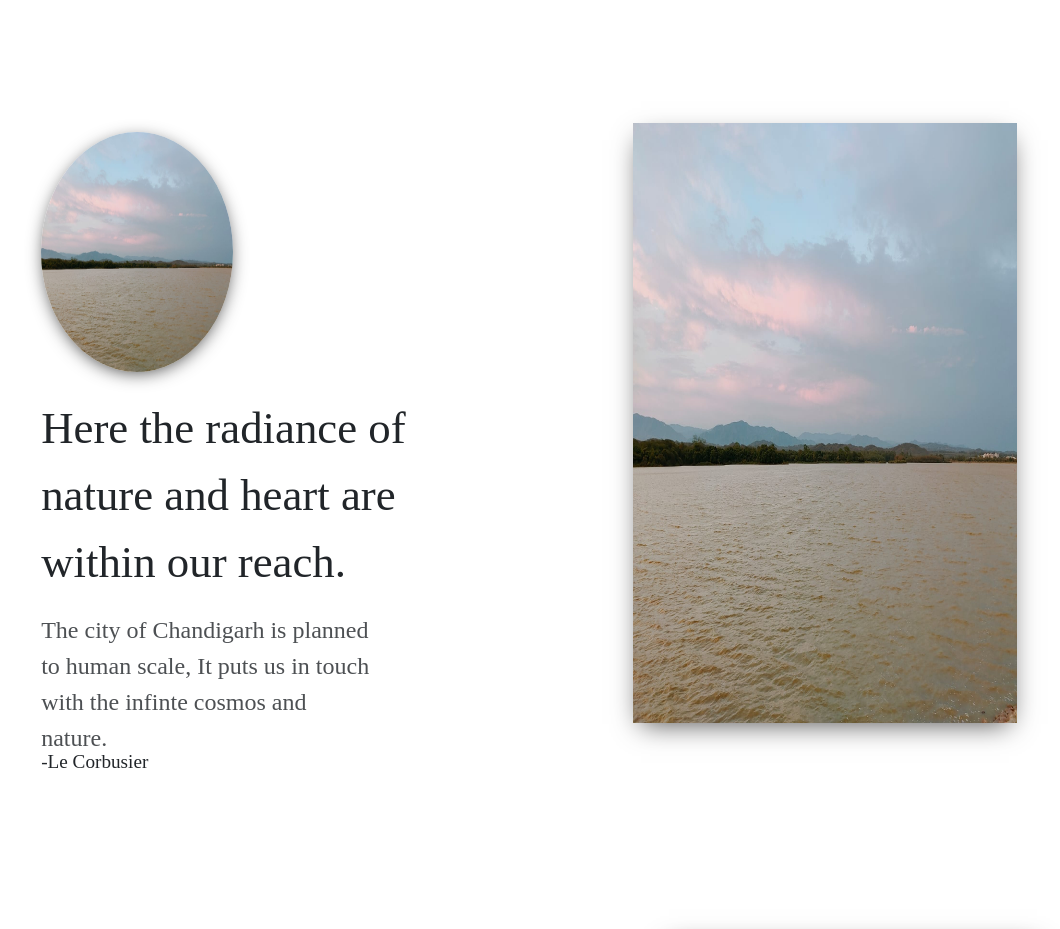
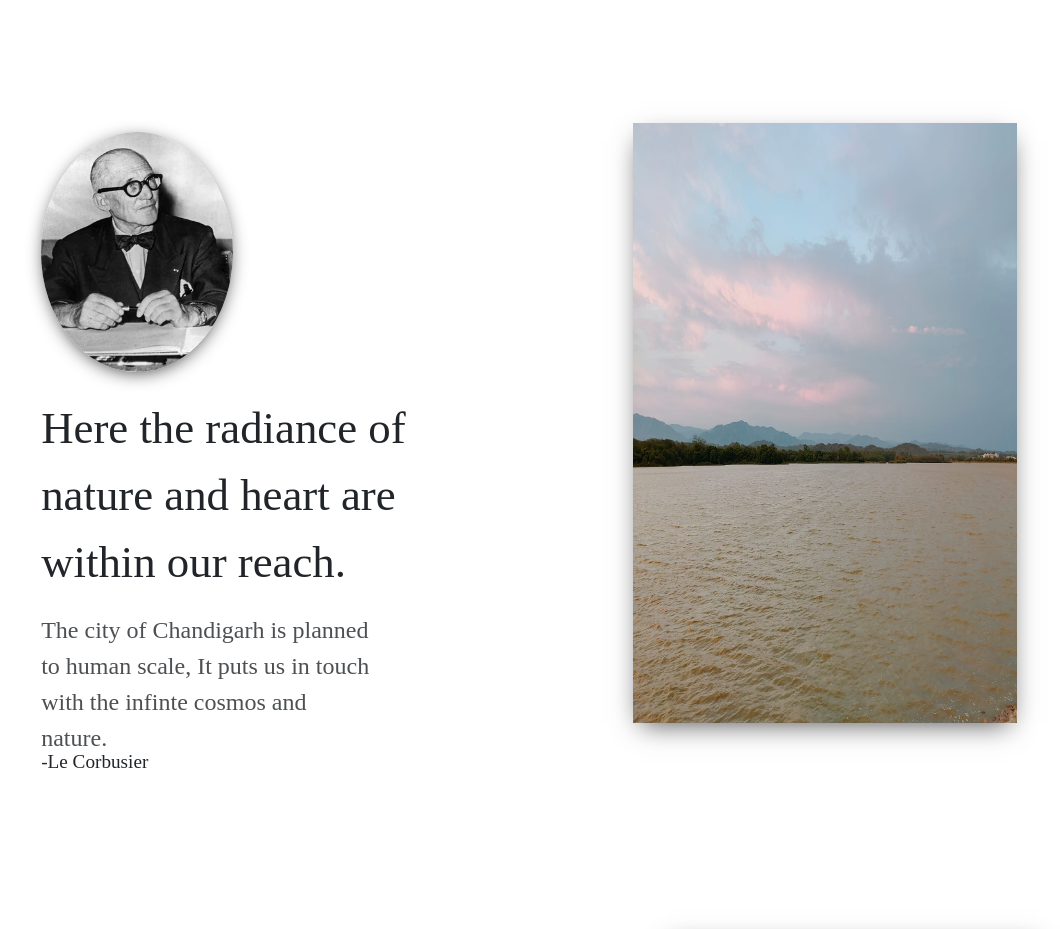
Before and after one commit to vivekk-tiwari/LOCALE, a React (Create React App) app: page / in a window 1280 px wide. Shown: the part 5520-6449 px from the top of the page, without its empty margins (106-1166 px from the left). Built offline with nearby package versions, Linux system fonts and the light colour scheme.

Commit message:
Update text

```diff
--- a/src/components/Places_To_Visit.jsx
+++ b/src/components/Places_To_Visit.jsx
@@ -21,7 +21,7 @@ function PlacesToVisit(){
 
         <div className="place_2">
             <div className="place_2_heading">
-                <img id='place_2_img' src="./images/img_1.jpeg" alt="" />
+                <img id='place_2_img' src="./images/Le-Corbusier.webp" alt="" />
                 <p id="place_2_text">Here the radiance of nature and heart are within our reach. </p>
                 <p id="place_2_text_2">The city of Chandigarh is planned to human scale, It puts us in touch with the infinte cosmos and nature.</p>
                 <p id="place_2_text3">-Le Corbusier</p>
```
Also changed, not shown: public/images/Le-Corbusier.webp (added).
